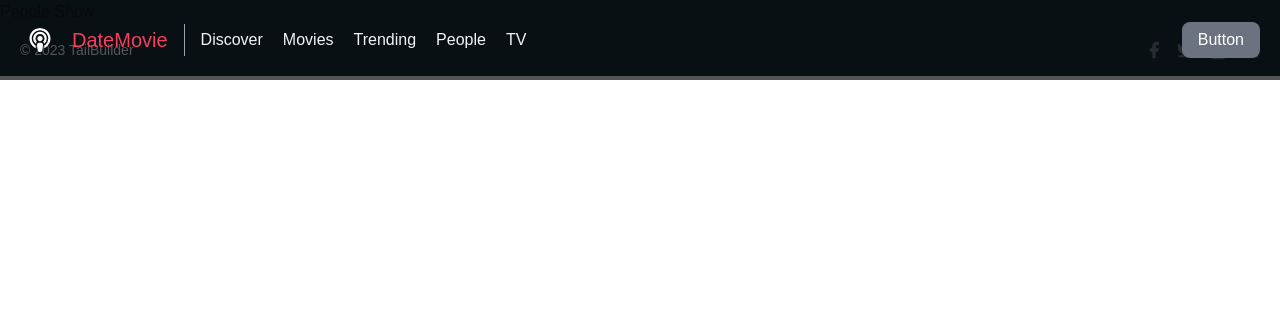
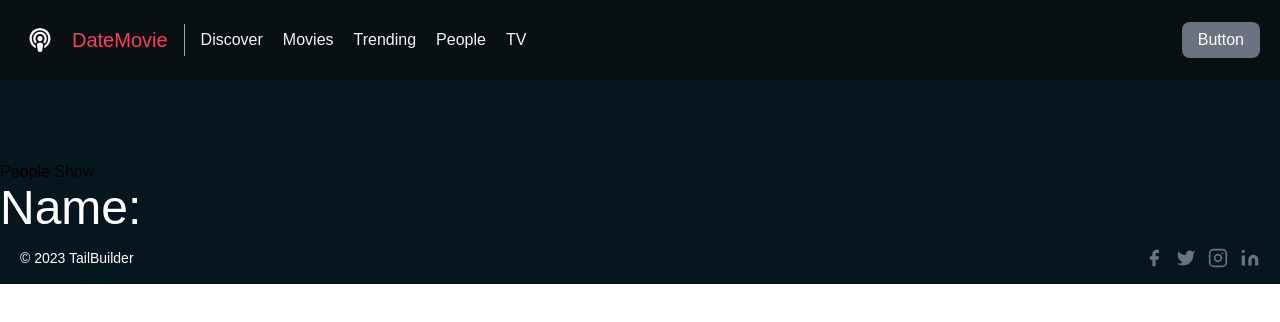
Before and after one commit to AurelianSpodarec/TMDb-React, a React app: page /people/1 in a window 1280 px wide. Shown: the top 322 px of the page. Built offline with nearby package versions, Linux system fonts and the light colour scheme; no server answers; the HTML template or start-up script is replaced by a standard one.

Commit message:
feat: Put Person Card/List into own files and created functionality to display single user

```diff
--- /dev/null
+++ b/src/views/molecules/Person/PersonCard.tsx
@@ -0,0 +1,19 @@
+import { appConfig } from "@/config/app";
+import { Link } from "react-router-dom";
+
+function PersonCard({ item }:any) {
+    console.log()
+    if(!item) return <></>
+    return (
+        <div className="text-black">
+        <Link to={`/people/${item.id}`}>
+            <img src={`${appConfig.urlImageTMDB}/w500${item.profile_path}`} />
+            {item.name}
+            {item.known_for_departament}
+            {item.popularity}
+        </Link>
+        </div>
+    )
+}
+
+export default PersonCard;
--- /dev/null
+++ b/src/views/molecules/Person/PersonList.tsx
@@ -0,0 +1,12 @@
+import PersonCard from "./PersonCard";
+
+function PersonList({ data }:any) {
+    console.log(data)
+    return (
+        <div className="grid grid-cols-4 gap-8">
+            {data && data.map((item:any) => <PersonCard key={item.id} item={item} />)}
+        </div>
+    )
+}
+
+export default PersonList;
--- a/src/views/pages/People/Index/PeopleIndex.tsx
+++ b/src/views/pages/People/Index/PeopleIndex.tsx
@@ -1,31 +1,12 @@
-import { appConfig } from "@/config/app";
+import { useEffect, useState } from "react";
 import { getPersonLatest, getPersonListPopular } from "@/services/themoviedb/api/People";
+
 import Container from "@/views/atoms/Container";
 import Section from "@/views/atoms/Section";
+
+import PersonList from "@/views/molecules/Person/PersonList";
 import TitleHeader from "@/views/molecules/TitleHeader";
-import { useEffect, useState } from "react";
 
-function PersonCard({ item }:any) {
-    console.log()
-    if(!item) return <></>
-    return (
-        <div className="text-black">
-            <img src={`${appConfig.urlImageTMDB}/w500${item.profile_path}`} />
-            {item.name}
-            {item.known_for_departament}
-            {item.popularity}
-        </div>
-    )
-}
-
-function PersonList({ data }:any) {
-    console.log(data)
-    return (
-        <div className="grid grid-cols-4 gap-8">
-            {data && data.map((item:any) => <PersonCard key={item.id} item={item} />)}
-        </div>
-    )
-}
 
 function PeopleIndex() {
 
--- a/src/views/pages/People/Show/PeopleShow.tsx
+++ b/src/views/pages/People/Show/PeopleShow.tsx
@@ -1,23 +1,27 @@
+import { getPersonDetails } from "@/services/themoviedb/api/People";
 import { useEffect, useState } from "react";
 import { useParams } from 'react-router-dom';
 
 function PeopleShow() {
     const { id } = useParams();
-    const [people, setPeople] = useState<any>({});
 
-    // async function fetchMovie() {
-    //     const res = await getMovieDetails({ id: Number(id) });
-    //     setMovie(res)
-    //     console.log("movie", movie)
-    // }
+    console.log(id)
+    const [person, setPerson] = useState<any>({});
 
-    // useEffect(() => {
-    //     fetchMovie()
-    // }, [])
+    async function fetchPerson() {
+        const res = await getPersonDetails({ id: Number(id) });
+        setPerson(res)
+        console.log("person", person)
+    }
+
+    useEffect(() => {
+        if(id) fetchPerson()
+    }, [id])
 
     return (
-        <div className="relative bg-[#05161e]">
+        <div className="relative bg-[#05161e] pt-40">
             People Show
+            <h1 className="text-white text-5xl">Name: {person.name}</h1>
         </div>
     )
 }
```
